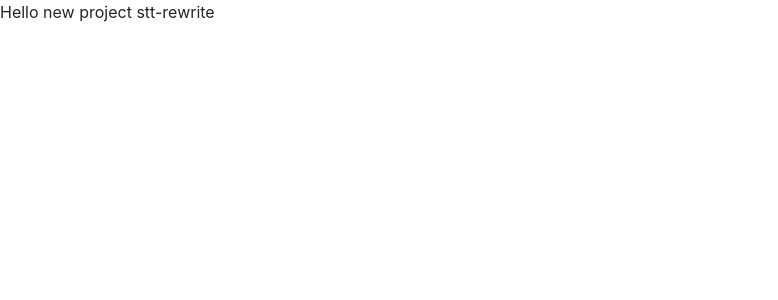
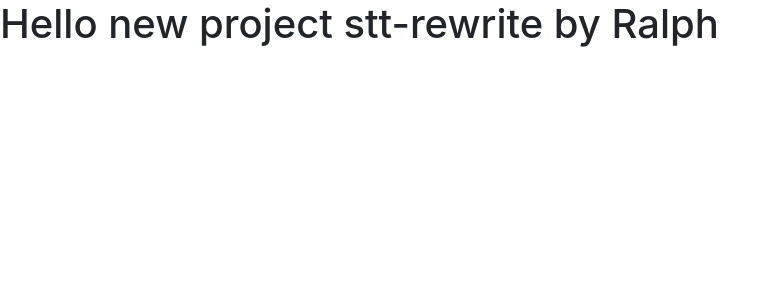
Before and after one commit to rewiest/mean-course-max-stt-rewrite-example, an Angular app: page / in a window 1280 px wide. Shown: the top 300 px of the page, without its empty margins (0-778 px from the left). Built offline with nearby package versions, Linux system fonts and the light colour scheme.

Commit message:
title page change for test

```diff
--- a/src/app/app.component.html
+++ b/src/app/app.component.html
@@ -1 +1 @@
-Hello new project {{ title }}
+<h1>Hello new project {{ title }} by Ralph</h1>
```
